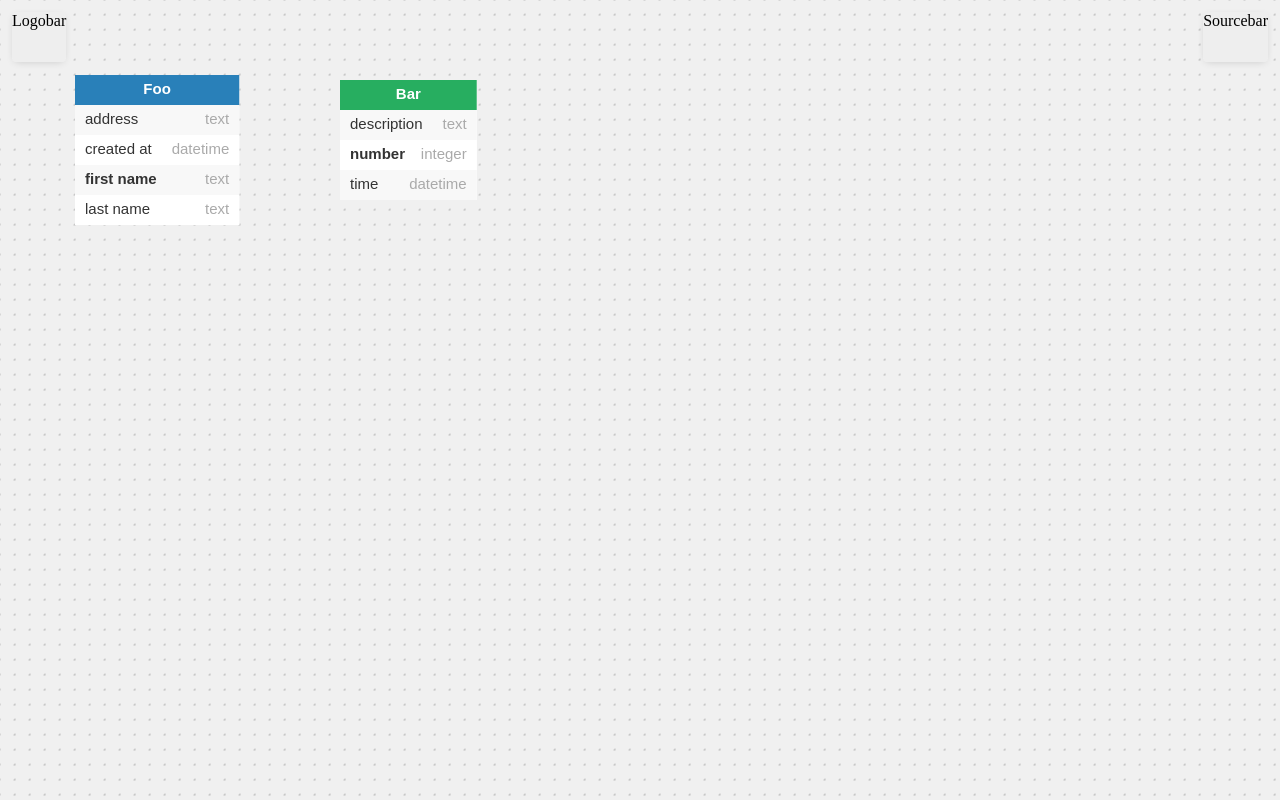
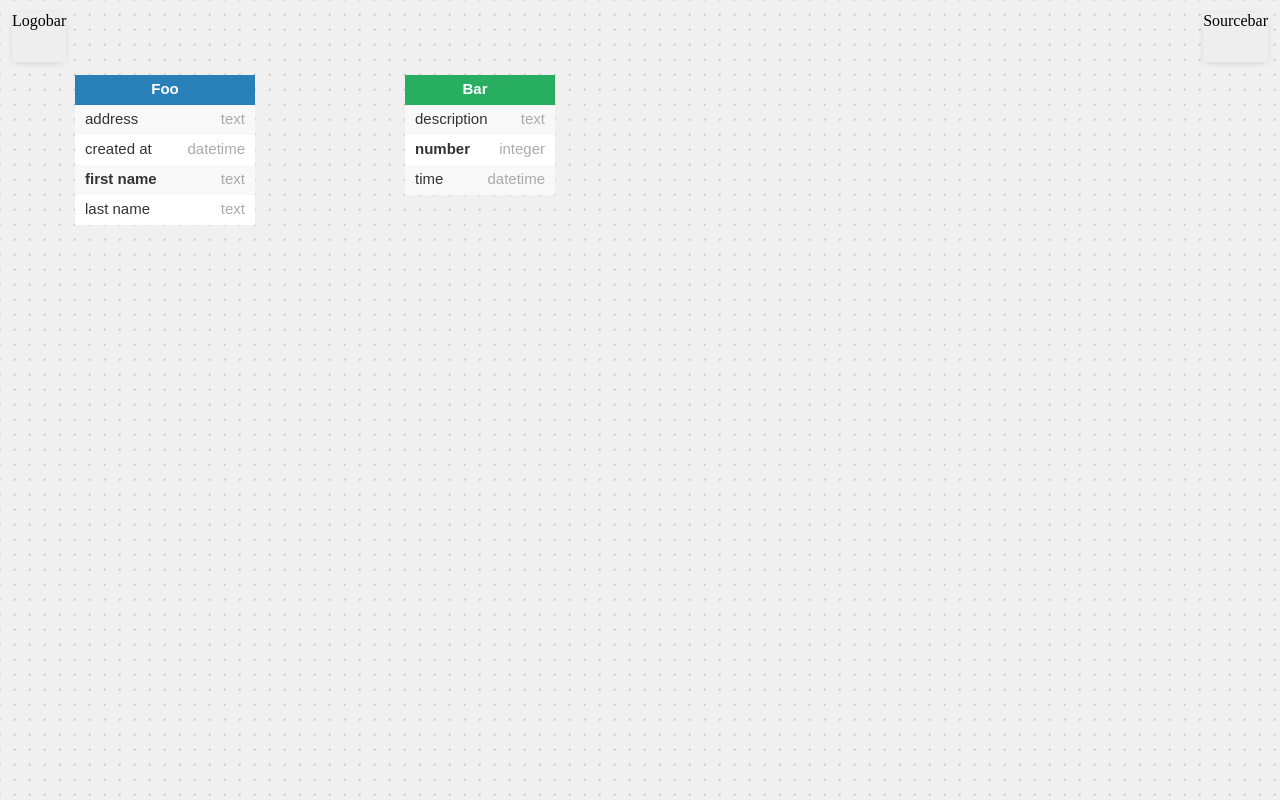
Before and after one commit to Terrier-Tech/DBoard, a React (Vite) app: page / in a window 1280 px wide. Built offline with nearby package versions, Linux system fonts and the light colour scheme.

Commit message:
snap entity position and size to the grid

```diff
--- a/src/App.tsx
+++ b/src/App.tsx
@@ -34,7 +34,7 @@ class App extends React.Component<Props> {
 
     const bar = this.schema.newEntity({
       name: "Bar",
-      x: 340,
+      x: 400,
       y: 80,
       color: themes.ColorName.green
     })
--- a/src/view/attribute_view.tsx
+++ b/src/view/attribute_view.tsx
@@ -5,6 +5,7 @@ import * as Attribute from '../model/attribute'
 interface Props {
 	config: Config
     attribute: Attribute.Model
+    x: number
     y: number
     width: number
     index: number
@@ -22,7 +23,7 @@ class AttributeView extends React.Component<Props> {
         const attr = this.props.attribute
         const width = this.props.width
         const state = attr.state
-        const x = attr.entity.state.x
+        const x = this.props.x
         const y = this.props.y
         const requiredClass = state.isRequired ? 'required' : ''
         const bgColor = this.props.index % 2 == 0 ? theme.evenBgColor : theme.oddBgColor
--- a/src/view/config.ts
+++ b/src/view/config.ts
@@ -22,6 +22,21 @@ class Config {
         return this.utilContext.measureText(text)
     }
 
+    // snaps the number to nearest grid interval
+    snapNearest(n : number) : number {
+        return Math.round(n/this.gridSize) * this.gridSize
+    }
+
+    // snaps the number to next higher grid interval
+    snapUp(n : number) : number {
+        return Math.ceil(n/this.gridSize) * this.gridSize
+    }
+
+    // snaps the number to next higher even grid interval
+    snapUpEven(n : number) : number {
+        return Math.ceil(n/(2*this.gridSize)) * this.gridSize * 2
+    }
+
 }
 
 
--- a/src/view/entity_view.tsx
+++ b/src/view/entity_view.tsx
@@ -25,7 +25,8 @@ class EntityView extends React.Component<Props> {
             width = Math.max(width, w)
         })
         const height = (this.props.entity.numAttributes() + 1) *  config.lineHeight
-        return [width, height]
+        // snap the size up to the next even grid spacing so that they can be center-aligned at whole grid spaces
+        return [config.snapUpEven(width), config.snapUpEven(height)]
     }
 
 	render() {
@@ -34,17 +35,17 @@ class EntityView extends React.Component<Props> {
         const config = this.props.config
         const entity = this.props.entity
         const state = entity.state
-        let x = state.x
+        const x = config.snapNearest(state.x)
+        const y = config.snapNearest(state.y)
         const lineHeight = config.lineHeight
         const color = config.theme.color(state.color)
-        let y = state.y
         let index = 0
+        let yAttr = y
         const attributes = entity.mapAttributes(attr => {
-            y += lineHeight
+            yAttr += lineHeight
             index += 1
-            return <AttributeView key={attr.id} config={config} width={width} y={y} index={index} attribute={attr}/>
+            return <AttributeView key={attr.id} config={config} width={width} x={x} y={yAttr} index={index} attribute={attr}/>
         })
-        y = state.y
 		return <g id={entity.id}>
 			<rect x={x} y={y} width={width} height={height} stroke='transparent' fill='#ffffff'/>
             <rect x={x} y={y} width={width} height={lineHeight} stroke='transparent' fill={color}/>
```
